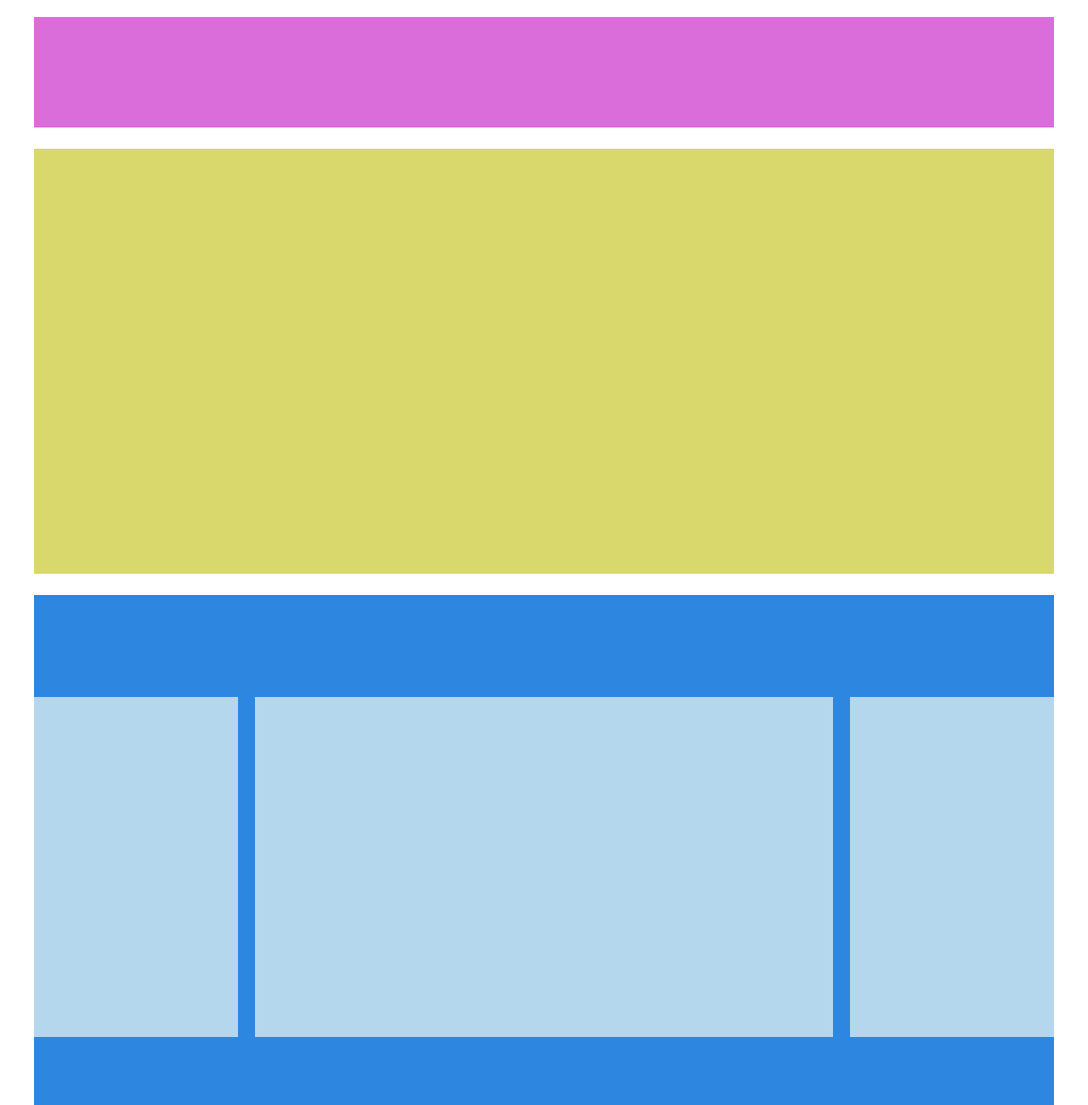
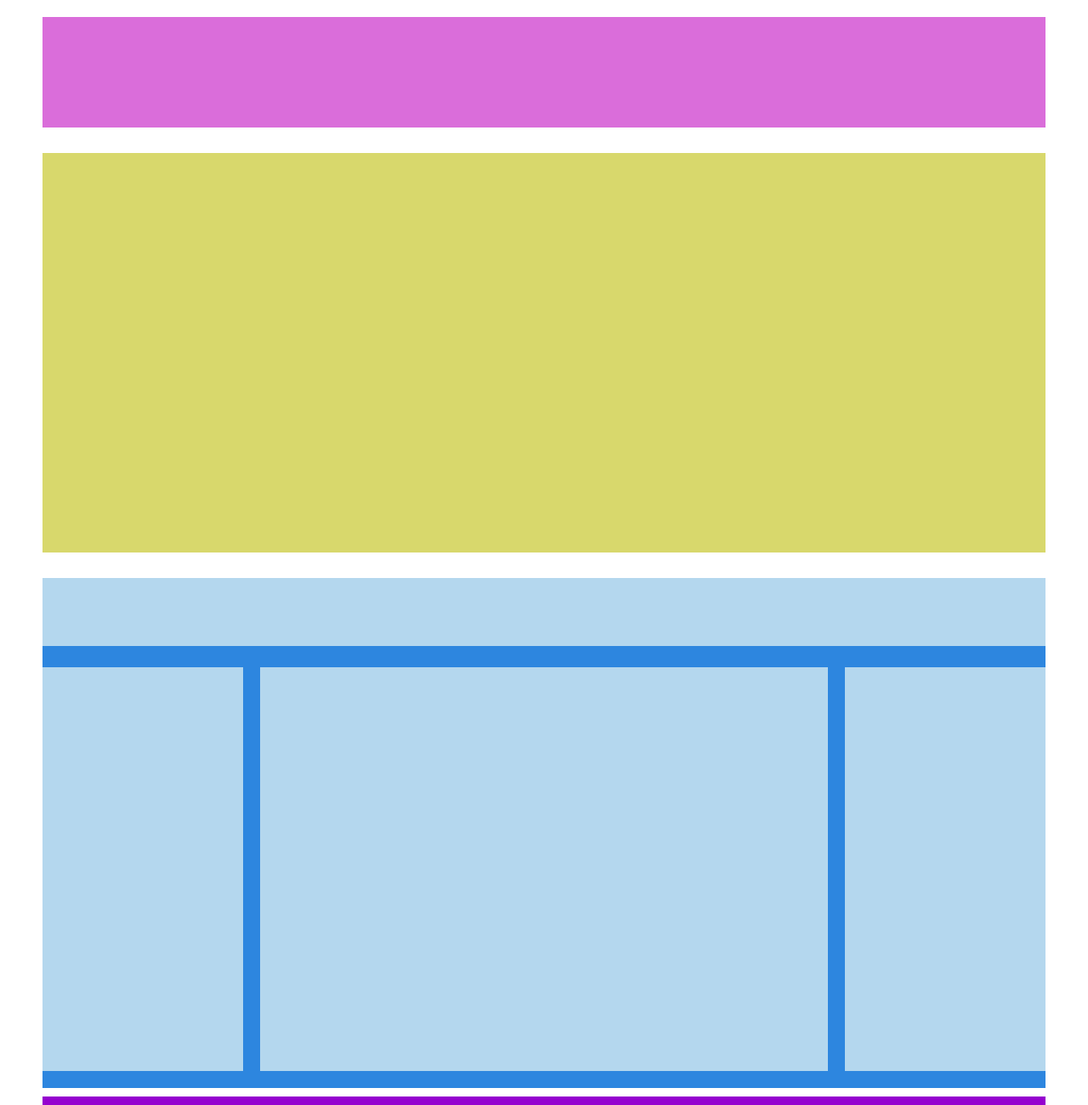
Before and after one commit to leoloca98/htmlcss-struttura-wp, a plain HTML site: page index.html in a window 1280 px wide. Shown: the top 1300 px of the page at 85% size. Drawn offline with Linux system fonts and the light colour scheme.

Commit message:
Complete

```diff
--- a/css/style.css
+++ b/css/style.css
@@ -5,7 +5,7 @@
 }
 
 body {
-    max-width: 1200px;
+    max-width: 1180px;
     margin: 20px auto 10px;
 }
 
@@ -24,17 +24,17 @@ body {
 header {
     background-color: rgb(218, 109, 218);
     height: 130px;
-    margin-bottom: 25px;
+    margin-bottom: 30px;
 }
 
 .container {
-    margin: 25px 0 10px;
+    margin: 30px 0 10px;
 }
 
-.secondo {
+.section {
     background-color: rgb(216, 216, 108);
-    height: 500px;
-    margin-bottom: 25px;
+    height: 470px;
+    margin-bottom: 30px;
 }
 
 .wallpaper-cont {
@@ -45,19 +45,20 @@ header {
 
 .row{
     background-color: rgba(223, 241, 243, 0.76);
-    height: 100px;
-    margin-bottom: 20px;
+    height: 80px;
+    width: 100%;
+    margin-bottom: 25px;
 }
 
-.columns {
+.sidebar {
     background-color: rgba(223, 241, 243, 0.76);
-    height: 400px;
-    width: 20%
+    height: 475px;
+    width: 20%;
 }
 
-.c2 {
+.main-content {
     background-color: rgba(223, 241, 243, 0.76);
-    height: 400px;
+    height: 475px;
     width: calc(60% - 40px);
     margin: 0 20px;
 }
--- a/index.html
+++ b/index.html
@@ -11,16 +11,16 @@
 
 <body>
     <header></header>
-    <section class="secondo"></section>
+    <section class="section"></section>
     <main class="container"></main>
     <div class="wallpaper-cont">
         <div class="clearfix">
-            <div class="row float-left"></div>
-        </div>
-        <div>
-            <div class="columns c1 float-left"></div>
-            <div class="c2 float-left "></div>
-            <div class="columns c3 float-left"></div>
+        <div class="row float-left"></div>
+    </div>
+        <div class="columns">
+            <div class="sidebar sidebar-left float-left"></div>
+            <div class="main-content float-left "></div>
+            <div class="sidebar sidebar-right float-left"></div>
         </div>
     </div>
     </main>
```
